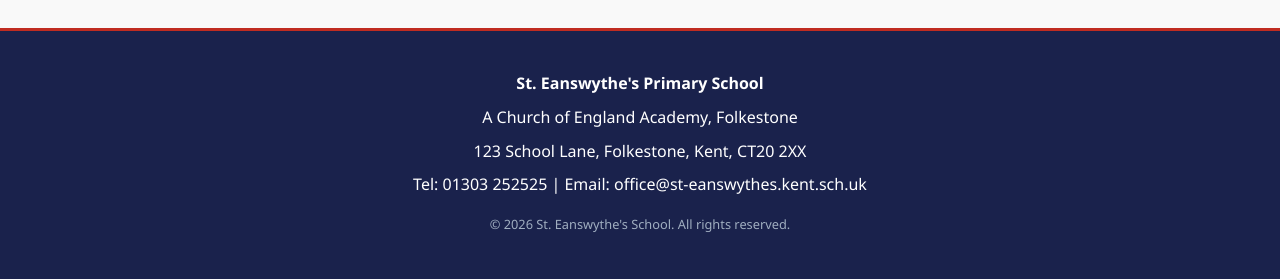
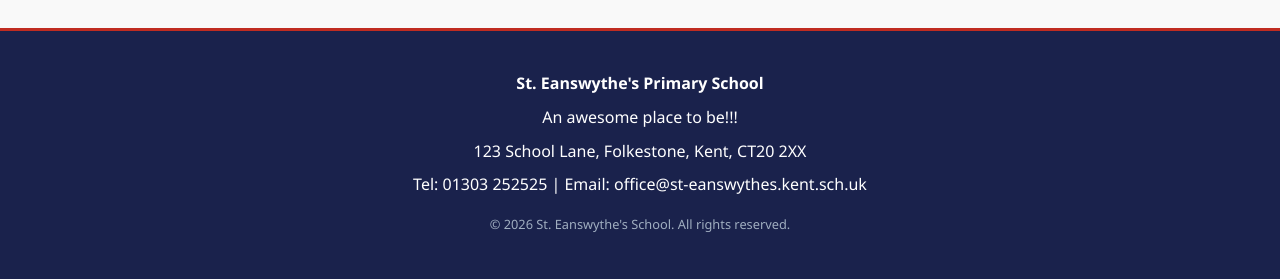
Before and after one commit to ChaosNil77/Website, a Jekyll site: the page built from index.html, in a window 1280 px wide. Shown: the part 1514-1793 px from the top of the page. Built offline with Jekyll 4.4.1, drawn with Linux system fonts in a browser that asks for light colours.

Commit message:
Update default.html

```diff
--- a/_layouts/default.html
+++ b/_layouts/default.html
@@ -94,7 +94,7 @@
 
     <footer>
         <p><strong>St. Eanswythe's Primary School</strong></p>
-        <p>A Church of England Academy, Folkestone</p>
+        <p>An awesome place to be!!!</p>
         <p>123 School Lane, Folkestone, Kent, CT20 2XX</p>
         <p>Tel: 01303 252525 | Email: office@st-eanswythes.kent.sch.uk</p>
         <p style="margin-top: 1rem; font-size: 0.8em; color: #a0aec0;">&copy; 2026 St. Eanswythe's School. All rights reserved.</p>
```
